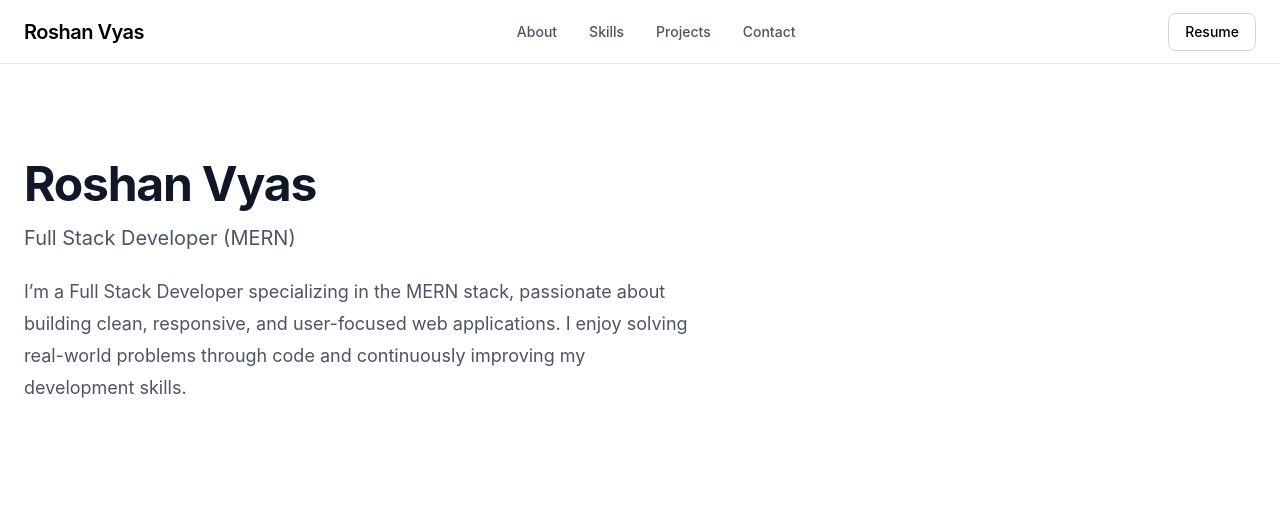
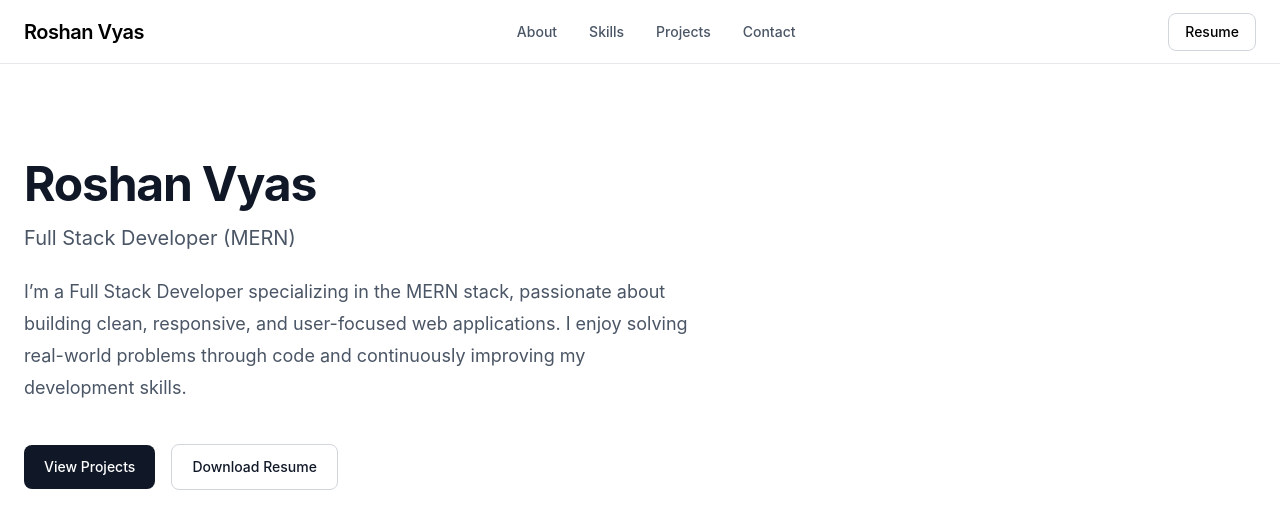
Before and after one commit to roshan-vyas-dev/roshan-portfolio, a React (Vite) app: page / in a window 1280 px wide. Shown: the top 528 px of the page. Built offline with nearby package versions, Linux system fonts and the light colour scheme.

Commit message:
feat: build hero section

```diff
--- a/src/sections/Hero.jsx
+++ b/src/sections/Hero.jsx
@@ -22,6 +22,18 @@ function Hero() {
                         solving real-world problems through code and continuously improving my
                         development skills.
                     </p>
+
+                    {/* two buttons */}
+                    <div className="mt-10 flex items-center gap-4">
+                        <button className="rounded-lg bg-gray-900 px-5 py-3 text-sm font-medium text-white transition-colors hover:bg-gray-800">
+                            View Projects
+                        </button>
+
+                        <button className="rounded-lg border border-gray-300 px-5 py-3 text-sm font-medium text-gray-900 transition-colors hover:bg-gray-100">
+                            Download Resume
+                        </button>
+                    </div>
+
                 </div>
             </Container>
         </section>
```
